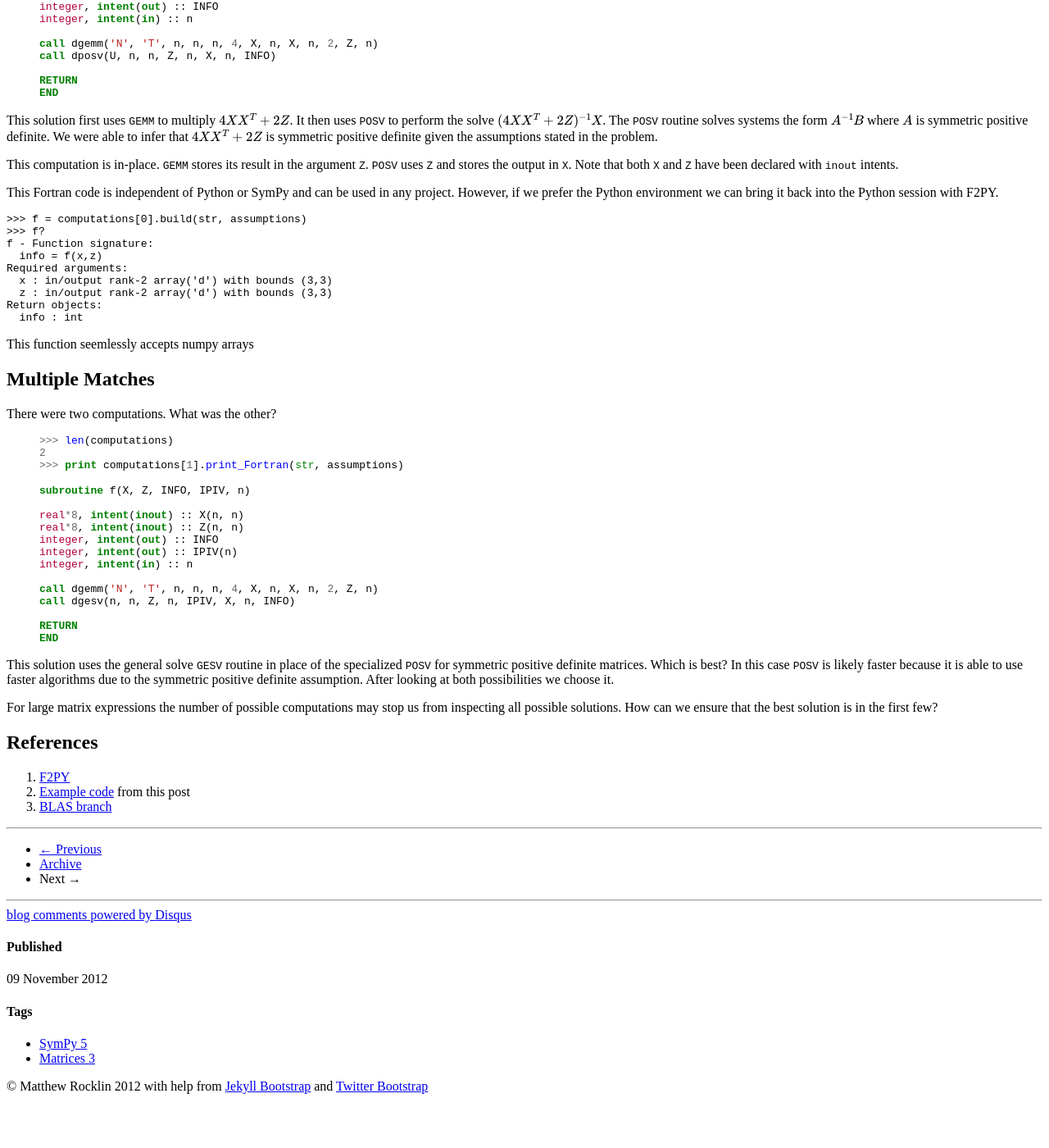
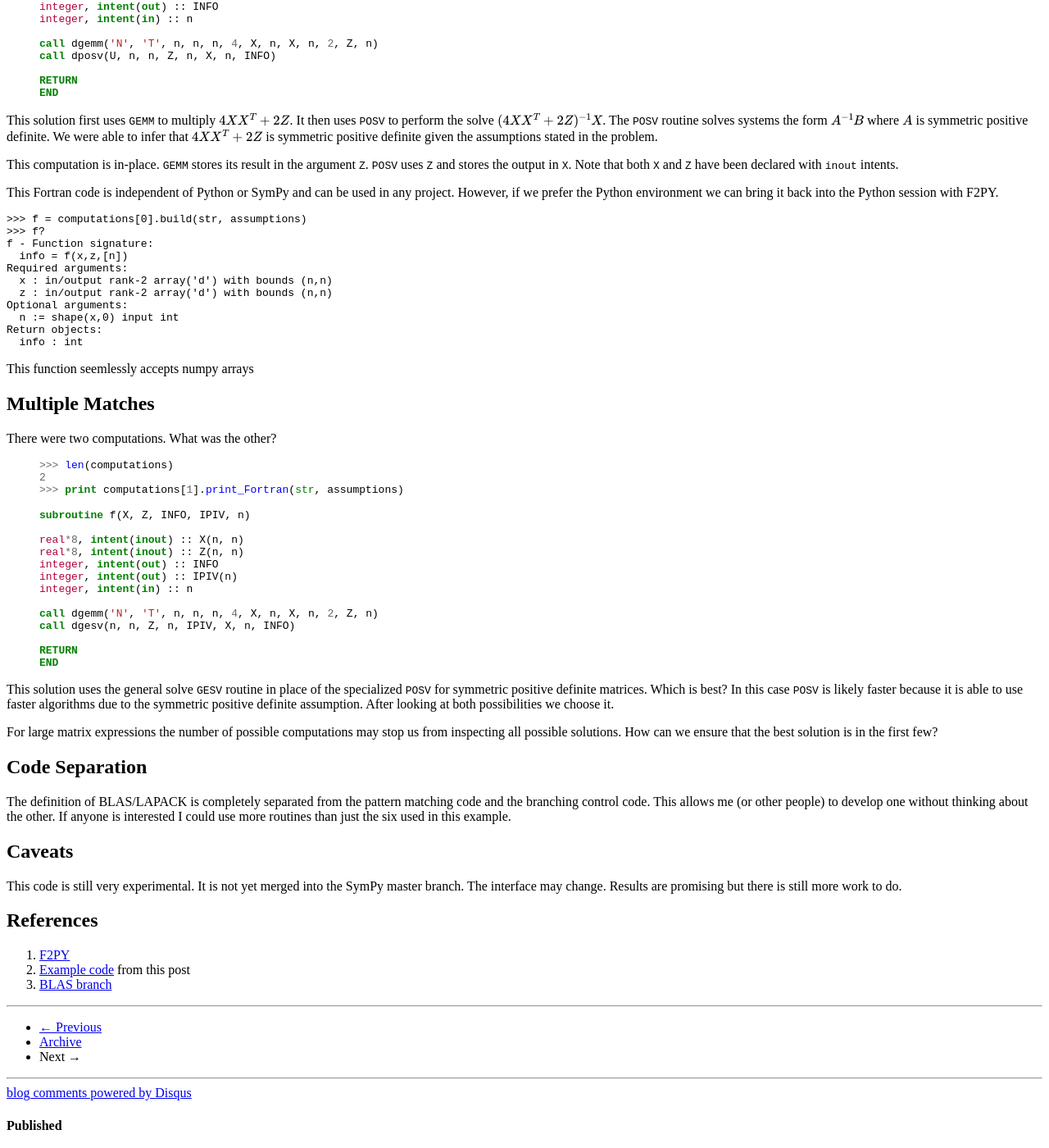
Before and after one commit to besyskymnbk/blog, a Jekyll site: the page built from _posts/work/2012-11-09-GeneratingBLAS-PreliminaryResults.md, in a window 1280 px wide and 1400 px high, scrolled down 994 px. Shown: the whole window at 82% size. Built offline with Jekyll 4.4.1, drawn with Linux system fonts in a browser that asks for light colours; formulas are drawn with MathJax 3; comment, search, counter and statistics services are not loaded; before the commit the page ends 2344 px from its top, so only the background shows below that.

Commit message:
fix f? example. add caveats and separation section

```diff
--- a/_posts/work/2012-11-09-GeneratingBLAS-PreliminaryResults.md
+++ b/_posts/work/2012-11-09-GeneratingBLAS-PreliminaryResults.md
@@ -88,10 +88,12 @@ This Fortran code is independent of Python or SymPy and can be used in any proje
     >>> f = computations[0].build(str, assumptions)
     >>> f?
     f - Function signature:
-      info = f(x,z)
+      info = f(x,z,[n])
     Required arguments:
-      x : in/output rank-2 array('d') with bounds (3,3)
-      z : in/output rank-2 array('d') with bounds (3,3)
+      x : in/output rank-2 array('d') with bounds (n,n)
+      z : in/output rank-2 array('d') with bounds (n,n)
+    Optional arguments:
+      n := shape(x,0) input int
     Return objects:
       info : int
 
@@ -128,6 +130,16 @@ This solution uses the general solve `GESV` routine in place of the specialized
 
 For large matrix expressions the number of possible computations may stop us from inspecting all possible solutions.  How can we ensure that the best solution is in the first few?
 
+Code Separation
+---------------
+
+The definition of BLAS/LAPACK is completely separated from the pattern matching code and the branching control code. This allows me (or other people) to develop one without thinking about the other. If anyone is interested I could use more routines than just the six used in this example.
+
+Caveats
+-------
+
+This code is still very experimental. It is not yet merged into the SymPy master branch. The interface may change. Results are promising but there is still more work to do.
+
 References
 ----------
 
```
